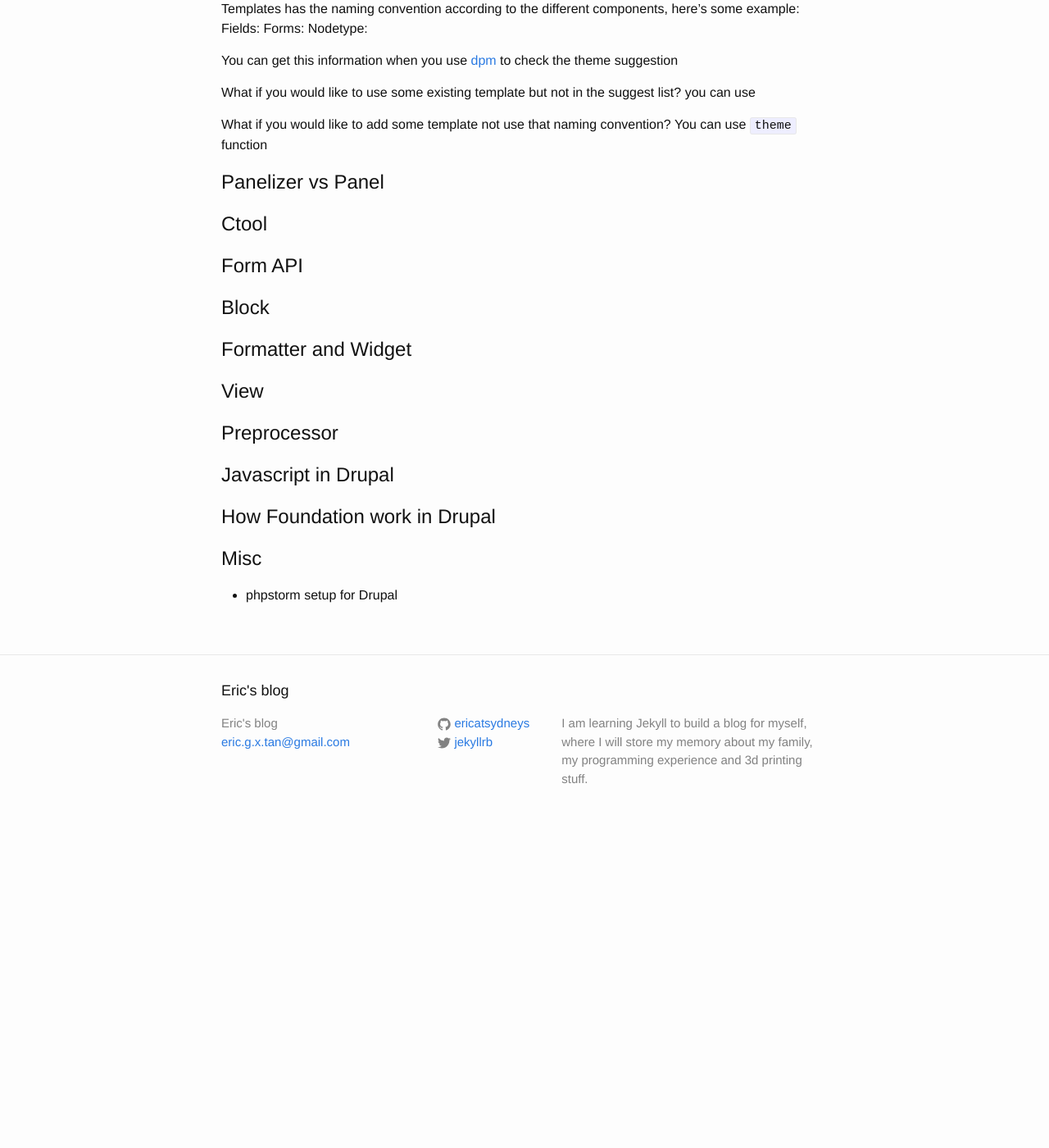
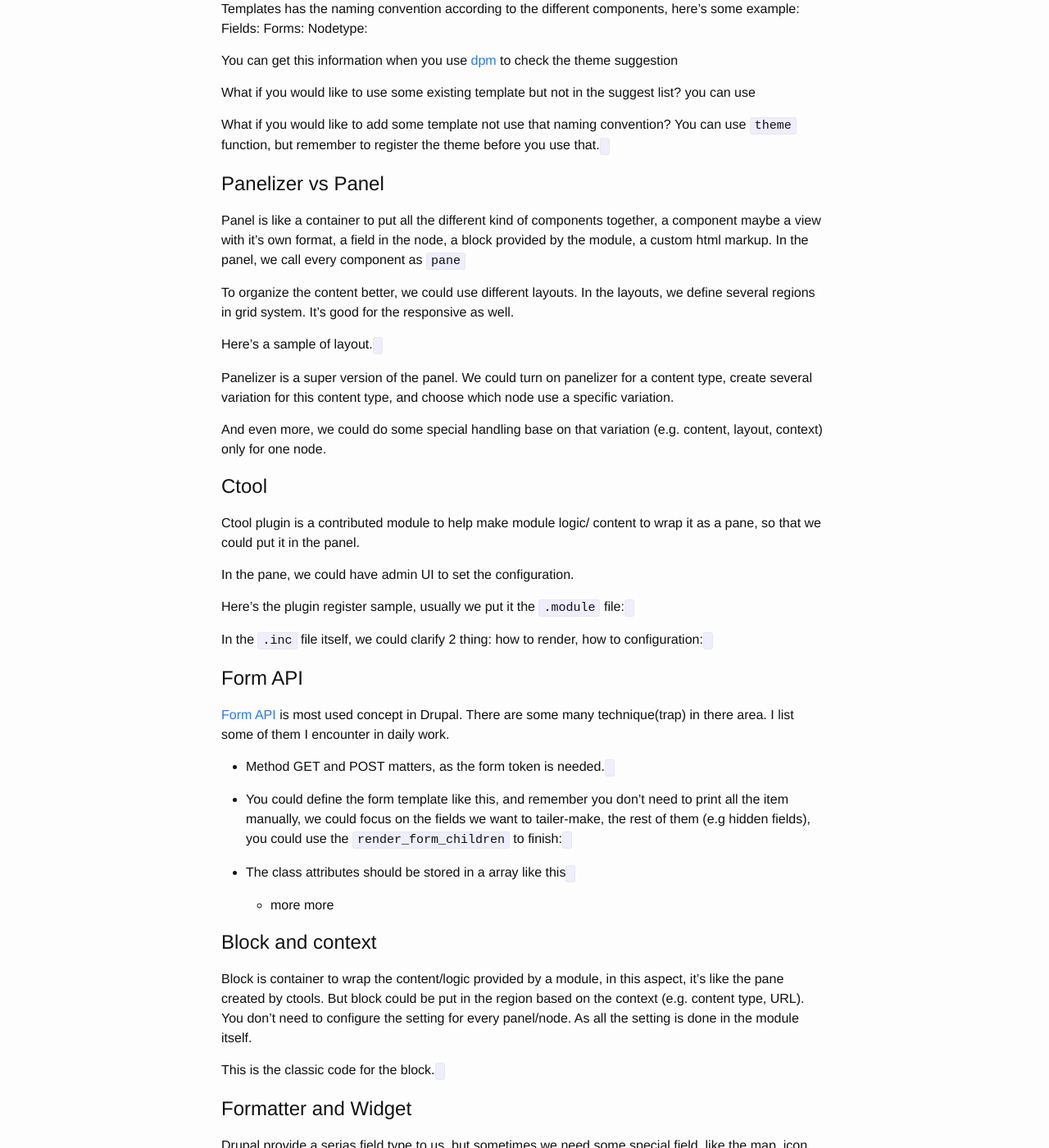
Before and after one commit to ericatsydney/ericatsydney.github.io, a Jekyll site: the page built from _posts/2016-05-25-drupal.markdown, in a window 1280 px wide and 1400 px high, scrolled down 380 px. Shown: the whole window at 82% size. Built offline with Jekyll 4.4.1, drawn with Linux system fonts in a browser that asks for light colours; before the commit the page ends 1401 px from its top, so only the background shows below that; some of the changed text lies outside the part shown.

Commit message:
Updated 'Drupal'.

```diff
--- a/_posts/2016-05-25-drupal.markdown
+++ b/_posts/2016-05-25-drupal.markdown
@@ -21,37 +21,116 @@ You can get this information when you use [dpm](links goes here) to check the th
 
 What if you would like to use some existing template but not in the suggest list? you can use
 
-What if you would like to add some template not use that naming convention? You can use `theme` function
-
+What if you would like to add some template not use that naming convention? You can use `theme` function, but remember to register the theme before you use that.
+<code goes here>
 
 
 Panelizer vs Panel
 ====================
+Panel is like a container to put all the different kind of components together, a component maybe a view with it's own format, a field in the node, a block provided by the module, a custom html markup. In the panel, we call every component as `pane`
+
+To organize the content better, we could use different layouts. In the layouts, we define several regions in grid system. It's good for the responsive as well.
+
+Here's a sample of layout.
+<code goes here>
+
+Panelizer is a super version of the panel. We could turn on panelizer for a content type, create several variation for this content type, and choose which node use a specific variation.
+
+And even more, we could do some special handling base on that variation (e.g. content, layout, context) only for one node.
 
 Ctool
 ==================
+Ctool plugin is a contributed module to help make module logic/ content to wrap it as a pane, so that we could put it in the panel.
+
+In the pane, we could have admin UI to set the configuration.
+
+Here's the plugin register sample, usually we put it the `.module` file:
+<code goes here>
+
+In the `.inc` file itself, we could clarify 2 thing: how to render, how to configuration:
+<code goes here>
 
 Form API
 ==================
+[Form API](#) is most used concept in Drupal. There are some many technique(trap) in there area. I list some of them I encounter in daily work.
 
-Block
+- Method GET and POST matters, as the form token is needed.
+<code goes here>
+
+- You could define the form template like this, and remember you don't need to print all the item manually, we could focus on the fields we want to tailer-make, the rest of them (e.g hidden fields), you could use the `render_form_children` to finish:
+<code goes here>
+
+- The class attributes should be stored in a array like this
+<code goes here>
+
+  - more more
+
+Block and context
 ==================
+Block is container to wrap the content/logic provided by a module, in this aspect, it's like the pane created by ctools. But block could be put in the region based on the context (e.g. content type, URL). You don't need to configure the setting for every panel/node. As all the setting is done in the module itself.
+
+ This is the classic code for the block.
+ <code goes here>
+
 
 Formatter and Widget
 ===================
+Drupal provide a serias field type to us, but sometimes we need some special field, like the map, icon, feature, which is combination of entity reference, existing field type, taxonomy.
+
+In this case, we need to build a new field. And we need to answer two questions, how could we render that in page (we use `formatter`), and how could we update the content in admin UI (we use `widget`).
+
+ We will do that like this:
+ <code goes here>
+
 
 View
 ===================
+I touched `View` in the first week I start using Drupal, so it is most basic advanced concept. View is the query UI to help us retrieve data from the DB.
+
+ `fields`, `type`, `filter`, `order` reflect the `select field1, field2, ... fieldn from table where criteria1 order by key1`
+
+And the `view` is doing more than the SQL GUI, it also provide the exposed filter, contextual filter to let user interact (AJAX). No return result message, header, footer is also very help to better the user experiences.
+
+
 
 Preprocessor
 ===================
+Hook is powerful but also headache, you can only remember a few of them (like `hook_menu`, `hook_form_alter`, `hook_html`). I would like to take a separate blog for the preprocessor.
+
+
+Feature
+===================
+This is a very powerful concept in Drupal. You can export the setting stored in DB to a file, in Drupal we call that 'Feature'. Feature is very helpful in setup environment.
+
+But in the meantime it generate a lot of problem
+
+- It's impossible to change one feature in the same time, the merge conflict cannot be fix, as the code is generated by the machine.
+- Odd status when revert, need review, default.
+- Export feature time/ resource consuming.
+
 
 Javascript in Drupal
 ====================
+We use `drupal_add_js`, and could control the position by `weight`.
+
+Here's a very useful aritcle about `Drupal.behaviors.attach`, we could use context and variable as well.
+
+We could use drupal variable to pass the configuration from admin UI to JS.
+
+Once function in jQuery
+
+more more.
+
 
 How Foundation work in Drupal
 ============================
+Setup the font size base, use rem to setup breakpoint: small, medium, large, x-large.
+Build up the variables (color, font-family)
+We put grid in `page.tpl.php` and layout template (used in panel) and any template.
+Try to use Foundation class instead of creating customized styling.
+If customized styling is needed, it means either create helper class and reuse, or create a component classes and reuse.
+
 
 Misc
 =====================
-- phpstorm setup for Drupal
+- phpstorm setup for Drupal give links
```
